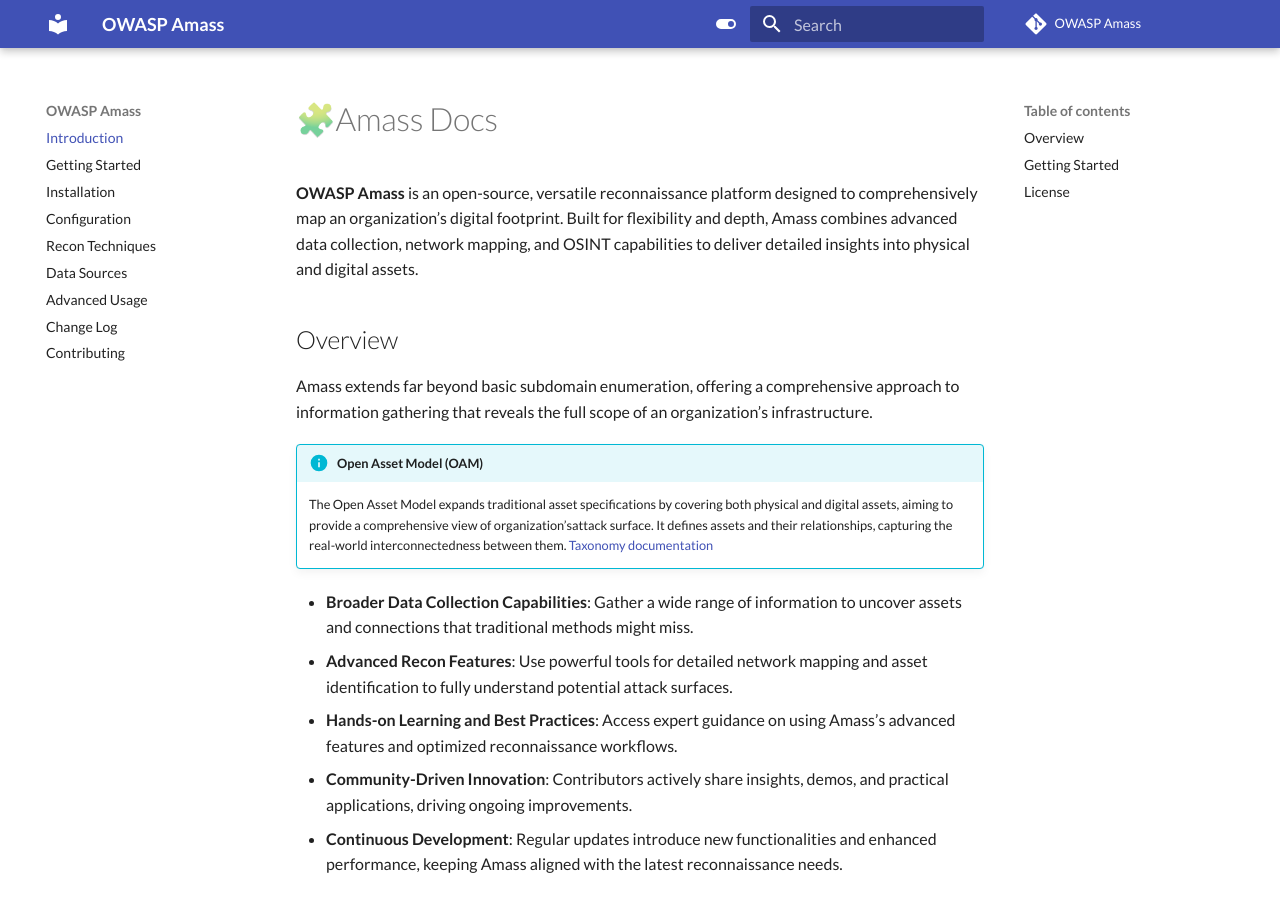
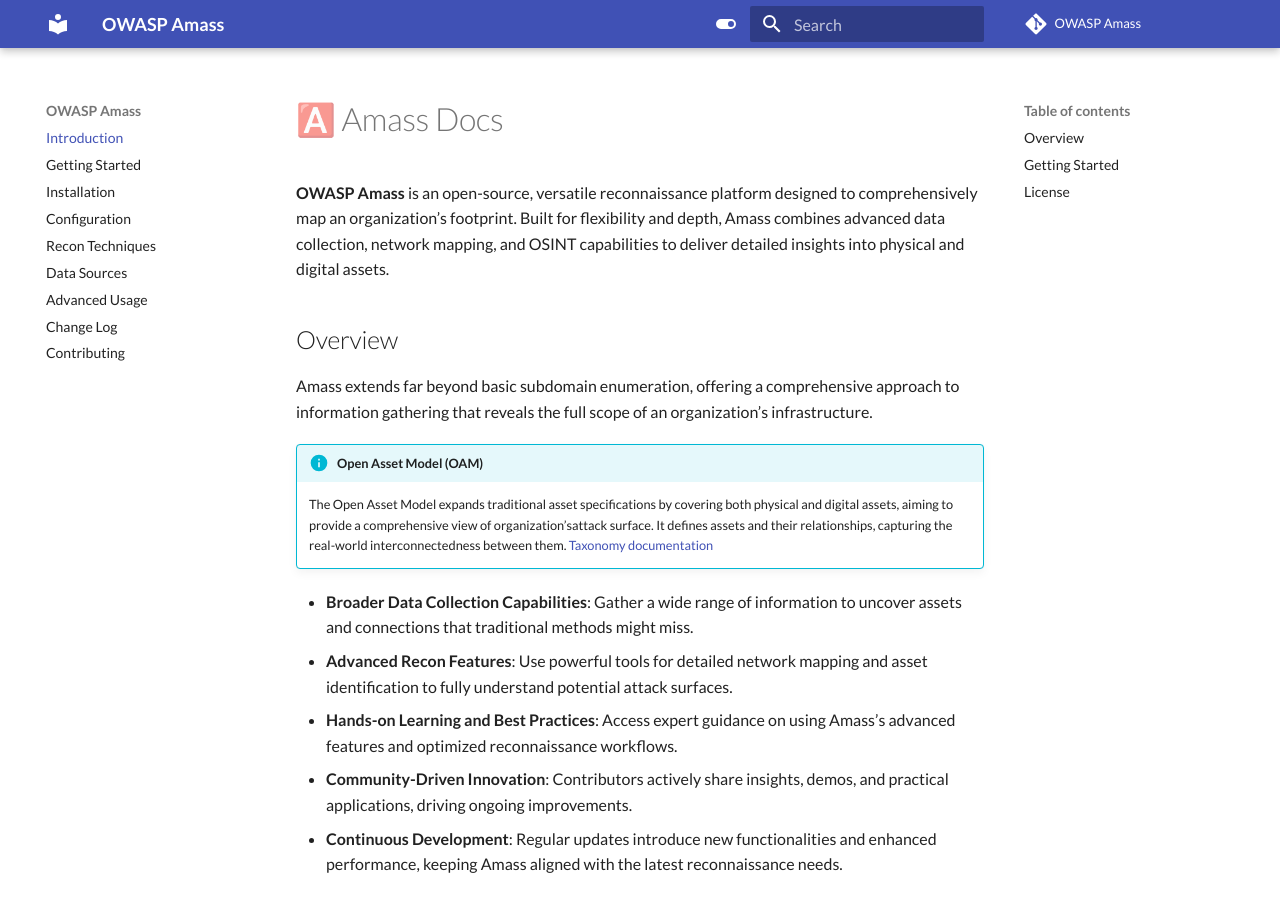
Before and after one commit to owasp-amass/docs, an MkDocs documentation site: the page built from docs/index.md, in a window 1280 px wide and 900 px high. Built offline with MkDocs 1.6.1 and Material for MkDocs 9.7.7, drawn with Linux system fonts in a browser that asks for light colours; comment, search, counter and statistics services are not loaded.

Commit message:
Update index.md

```diff
--- a/docs/index.md
+++ b/docs/index.md
@@ -1,6 +1,6 @@
-# 🧩Amass Docs
+# 🅰️ Amass Docs
 
-**OWASP Amass** is an open-source, versatile reconnaissance platform designed to comprehensively map an organization’s digital footprint. Built for flexibility and depth, Amass combines advanced data collection, network mapping, and OSINT capabilities to deliver detailed insights into physical and digital assets.
+**OWASP Amass** is an open-source, versatile reconnaissance platform designed to comprehensively map an organization’s footprint. Built for flexibility and depth, Amass combines advanced data collection, network mapping, and OSINT capabilities to deliver detailed insights into physical and digital assets.
 
 ## Overview
 
```
